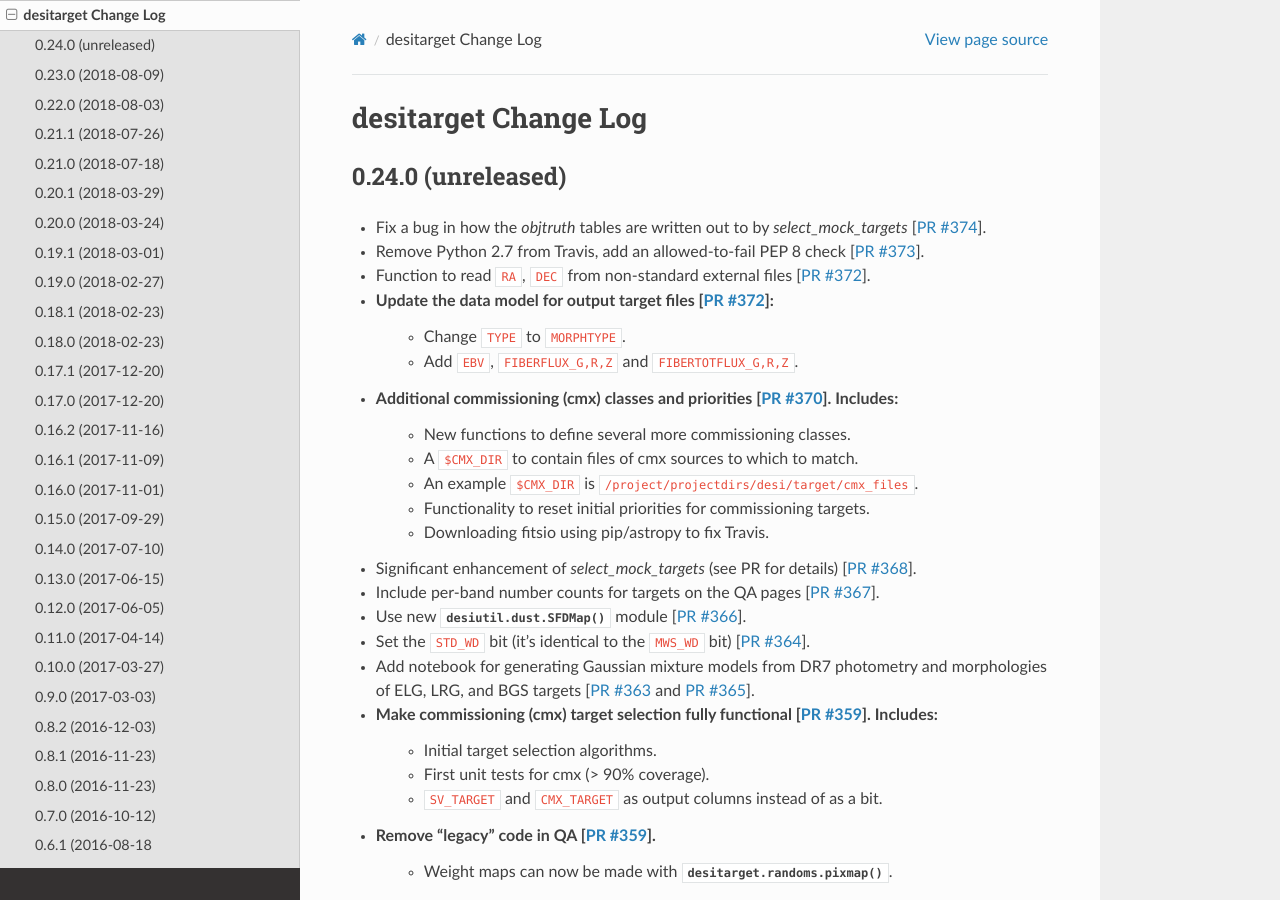
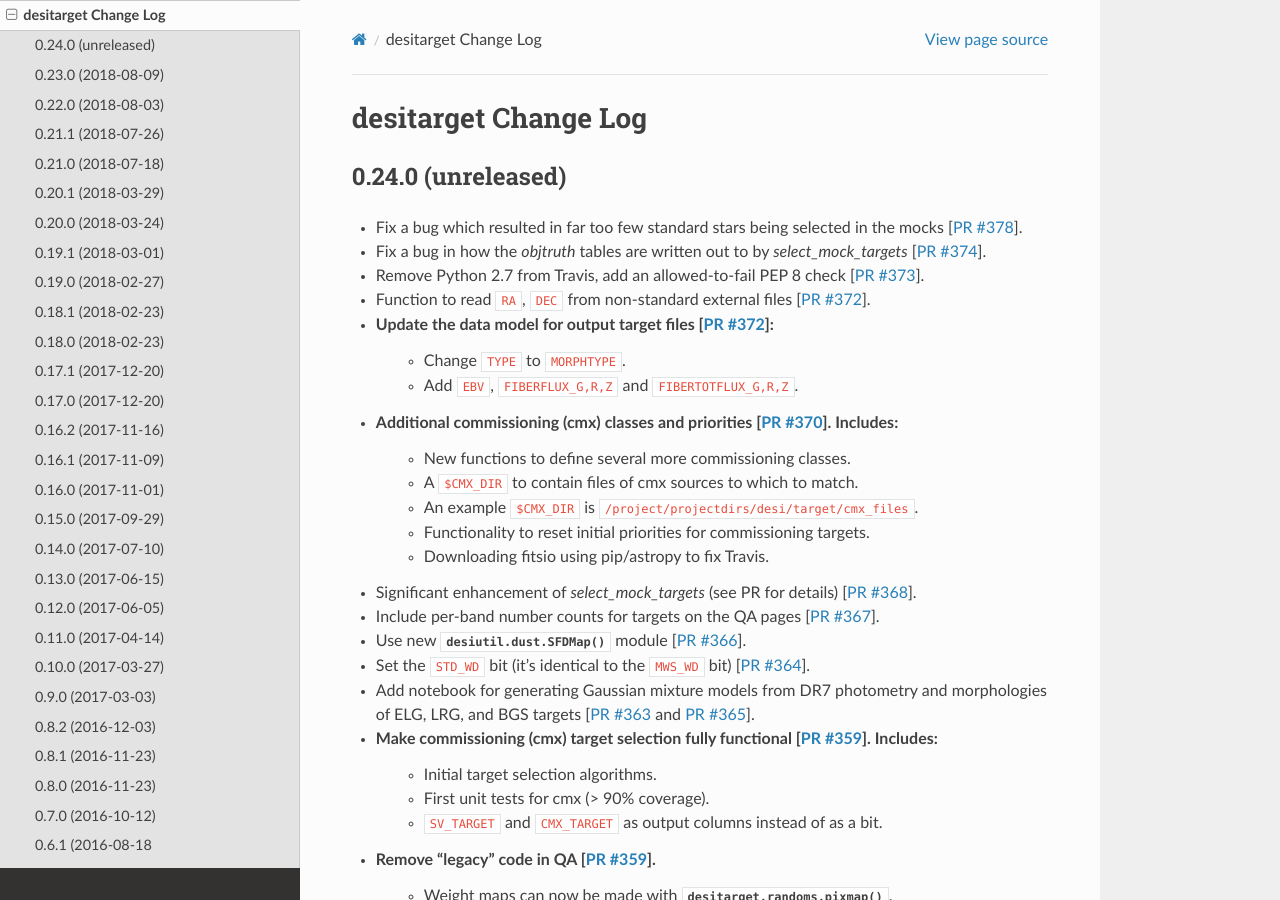
Before and after one commit to desihub/desitarget, a Sphinx documentation site: the page built from doc/changes.rst, in a window 1280 px wide and 900 px high. Built offline with Sphinx 7.4.7 and the Read the Docs theme 2.0.0, drawn with Linux system fonts in a browser that asks for light colours.

Commit message:
update log [ci skip]

```diff
--- a/doc/changes.rst
+++ b/doc/changes.rst
@@ -5,6 +5,8 @@ desitarget Change Log
 0.24.0 (unreleased)
 -------------------
 
+* Fix a bug which resulted in far too few standard stars being selected in the
+  mocks [`PR #378`_].
 * Fix a bug in how the `objtruth` tables are written out to by
   `select_mock_targets` [`PR #374`_].
 * Remove Python 2.7 from Travis, add an allowed-to-fail PEP 8 check [`PR #373`_].
@@ -69,6 +71,7 @@ desitarget Change Log
 .. _`PR #372`: https://github.com/desihub/desitarget/pull/372
 .. _`PR #373`: https://github.com/desihub/desitarget/pull/373
 .. _`PR #374`: https://github.com/desihub/desitarget/pull/374
+.. _`PR #378`: https://github.com/desihub/desitarget/pull/378
 
 0.23.0 (2018-08-09)
 -------------------
```
